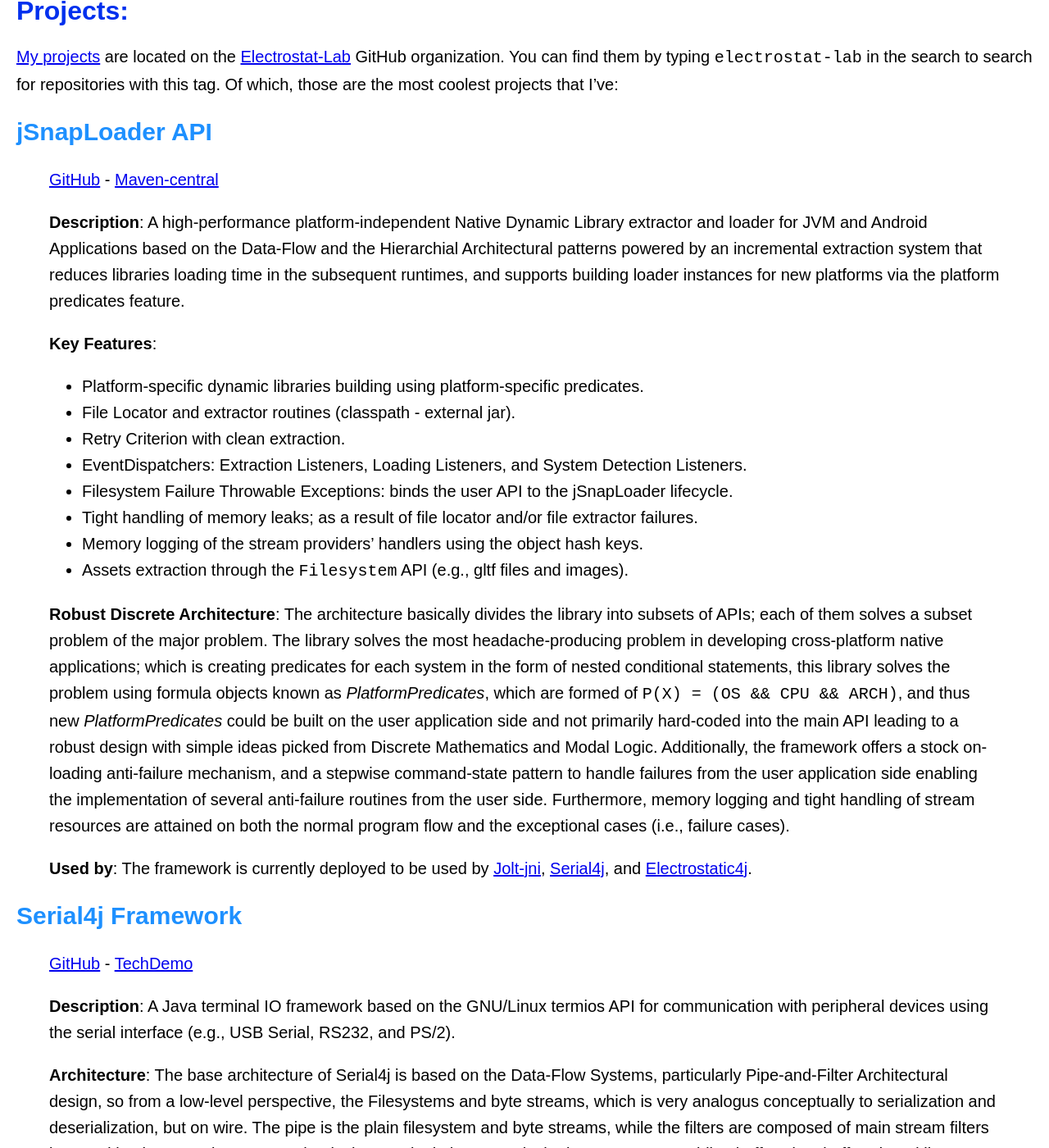
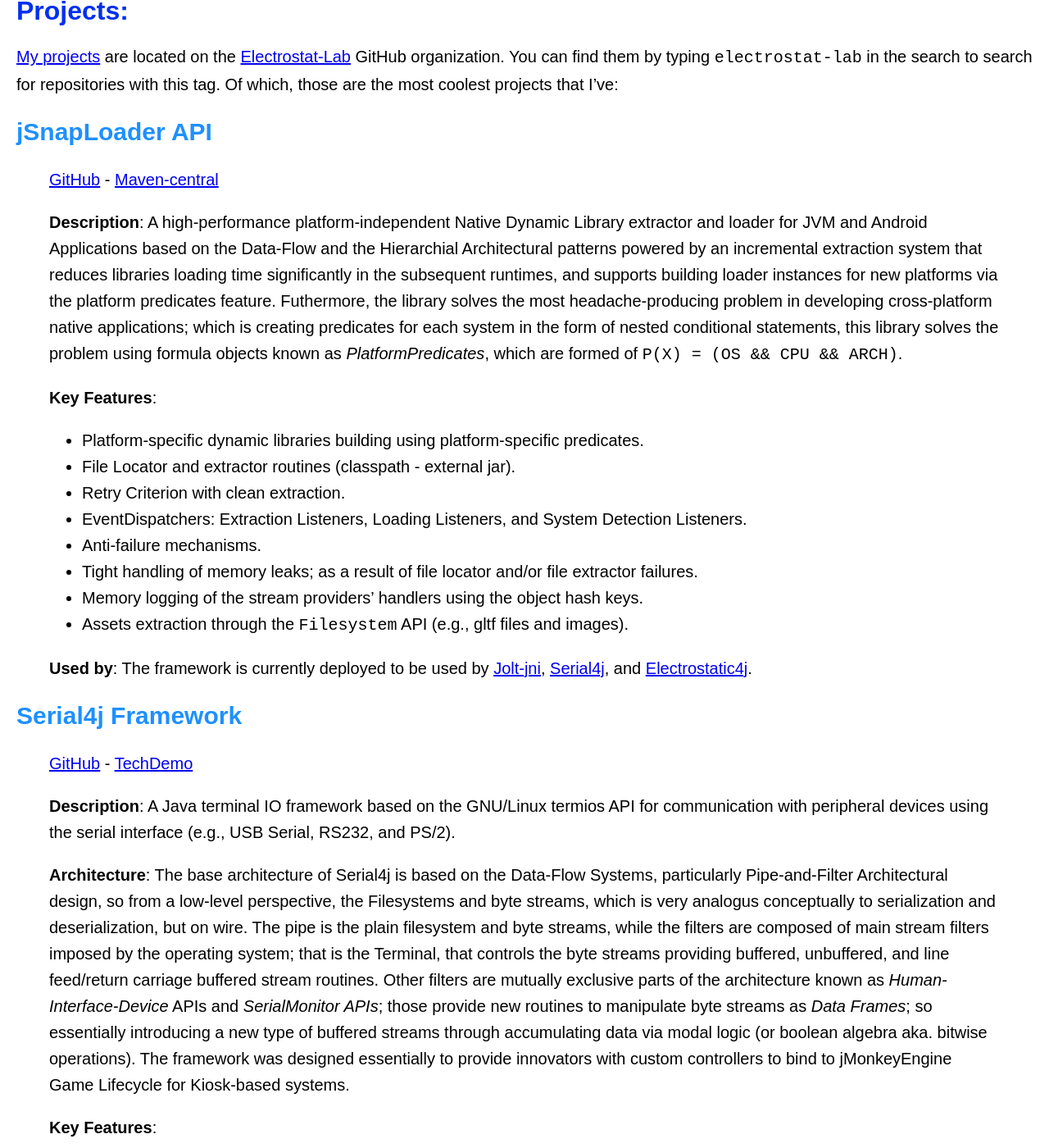
Before and after one commit to pavly-gerges/pavly-gerges, a Jekyll site: the page built from resume/index.md, in a window 1280 px wide and 1400 px high, scrolled down 3762 px. Shown: the whole window at 82% size. Built offline with Jekyll 4.4.1, drawn with Linux system fonts in a browser that asks for light colours; our own code applies the rules of GitHub Pages for plain Markdown files.

Commit message:
Update index.md: removed tech jargon on jSnapLoader

```diff
--- a/resume/index.md
+++ b/resume/index.md
@@ -74,19 +74,17 @@ The current vision of the Electrostat-Lab organization is to provide [a fully-fl
 ## jSnapLoader API
 > [GitHub](https://github.com/Electrostat-Lab/jSnapLoader) - [Maven-central](https://central.sonatype.com/artifact/io.github.electrostat-lab/snaploader)
 >
-> **Description**: A high-performance platform-independent Native Dynamic Library extractor and loader for JVM and Android Applications based on the Data-Flow and the Hierarchial Architectural patterns powered by an incremental extraction system that reduces libraries loading time in the subsequent runtimes, and supports building loader instances for new platforms via the platform predicates feature.
+> **Description**: A high-performance platform-independent Native Dynamic Library extractor and loader for JVM and Android Applications based on the Data-Flow and the Hierarchial Architectural patterns powered by an incremental extraction system that reduces libraries loading time significantly in the subsequent runtimes, and supports building loader instances for new platforms via the platform predicates feature. Futhermore, the library solves the most headache-producing problem in developing cross-platform native applications; which is creating predicates for each system in the form of nested conditional statements, this library solves the problem using formula objects known as _PlatformPredicates_, which are formed of `P(X) = (OS && CPU && ARCH)`.
 >
 > **Key Features**:
 > -  Platform-specific dynamic libraries building using platform-specific predicates.
 > -  File Locator and extractor routines (classpath - external jar).
 > -  Retry Criterion with clean extraction.
 > -  EventDispatchers: Extraction Listeners, Loading Listeners, and System Detection Listeners.
-> -  Filesystem Failure Throwable Exceptions: binds the user API to the jSnapLoader lifecycle.
+> -  Anti-failure mechanisms.
 > -  Tight handling of memory leaks; as a result of file locator and/or file extractor failures.
 > -  Memory logging of the stream providers' handlers using the object hash keys.
 > -  Assets extraction through the `Filesystem` API (e.g., gltf files and images).
->
-> **Robust Discrete Architecture**: The architecture basically divides the library into subsets of APIs; each of them solves a subset problem of the major problem. The library solves the most headache-producing problem in developing cross-platform native applications; which is creating predicates for each system in the form of nested conditional statements, this library solves the problem using formula objects known as _PlatformPredicates_, which are formed of `P(X) = (OS && CPU && ARCH)`, and thus new _PlatformPredicates_ could be built on the user application side and not primarily hard-coded into the main API leading to a robust design with simple ideas picked from Discrete Mathematics and Modal Logic. Additionally, the framework offers a stock on-loading anti-failure mechanism, and a stepwise command-state pattern to handle failures from the user application side enabling the implementation of several anti-failure routines from the user side. Furthermore, memory logging and tight handling of stream resources are attained on both the normal program flow and the exceptional cases (i.e., failure cases).
 >
 > **Used by**:
 > The framework is currently deployed to be used by [Jolt-jni](https://github.com/stephengold/snap-jolt/tree/master), [Serial4j](https://github.com/Electrostat-Lab/Electrostatic-Sandbox/tree/master/electrostatic-sandbox-framework/electrostatic4j/serial4j), and [Electrostatic4j](https://github.com/Electrostat-Lab/Electrostatic-Sandbox/tree/master/electrostatic-sandbox-framework/electrostatic4j).
```
